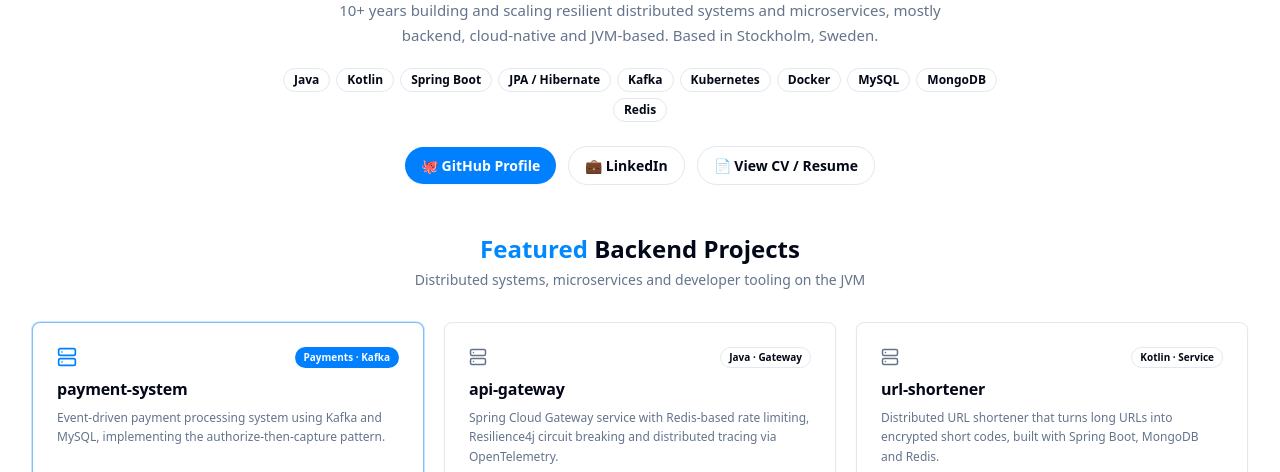
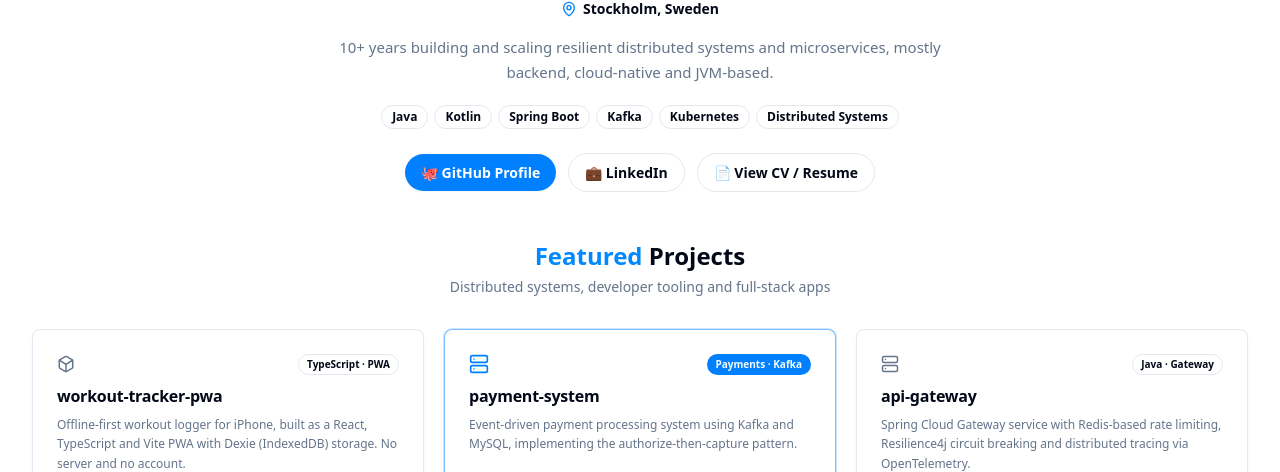
Before and after one commit to imkulwant/imkulwant.github.io, a plain HTML site: page index.html in a window 1280 px wide. Shown: the part 219-691 px from the top of the page. Drawn offline with Linux system fonts and the light colour scheme; no server answers.

Commit message:
feat: feature workout tracker and trim hero skills
Adds the workout tracker PWA as the first featured project, since it is
the one shipped product among the side projects.

Cuts the hero skill chips to six market-relevant terms so recruiters see
the core stack at a glance, moves the location into its own line with a
pin icon, and renames the section to "Featured Projects" now that it is
no longer backend-only.

```diff
--- a/index.html
+++ b/index.html
@@ -119,6 +119,12 @@
   }
   .hero h1 { font-size: 36px; line-height: 40px; font-weight: 800; letter-spacing: -0.025em; margin-bottom: 1rem; }
   @media (min-width: 640px) { .hero h1 { font-size: 48px; line-height: 1; } }
+  .location {
+    display: inline-flex; align-items: center; gap: 0.375rem;
+    font-size: 14px; font-weight: 600; color: var(--foreground);
+    margin-bottom: 1rem;
+  }
+  .location svg { color: var(--primary); }
   .hero-bio { font-size: 15px; color: var(--muted-foreground); max-width: 40rem; margin: 0 auto 1.25rem; line-height: 1.65; }
   .stack-chips { display: flex; flex-wrap: wrap; justify-content: center; gap: 0.375rem; margin-bottom: 1.5rem; }
   .chip {
@@ -280,21 +286,18 @@
     <div class="hero">
       <div class="badge-hero"><span>⚙️ Backend &amp; Distributed Systems Engineer</span></div>
       <h1>Kulwant Singh</h1>
+      <div class="location"><svg class="icon" data-icon="pin" width="16" height="16"></svg><span>Stockholm, Sweden</span></div>
       <p class="hero-bio">
         10+ years building and scaling resilient distributed systems and microservices,
-        mostly backend, cloud-native and JVM-based. Based in Stockholm, Sweden.
+        mostly backend, cloud-native and JVM-based.
       </p>
       <div class="stack-chips">
         <span class="chip">Java</span>
         <span class="chip">Kotlin</span>
         <span class="chip">Spring Boot</span>
-        <span class="chip">JPA / Hibernate</span>
         <span class="chip">Kafka</span>
         <span class="chip">Kubernetes</span>
-        <span class="chip">Docker</span>
-        <span class="chip">MySQL</span>
-        <span class="chip">MongoDB</span>
-        <span class="chip">Redis</span>
+        <span class="chip">Distributed Systems</span>
       </div>
       <div class="hero-actions">
         <a href="https://github.com/imkulwant" target="_blank" rel="noopener" class="btn-pill primary"><span>🐙 GitHub Profile</span></a>
@@ -306,11 +309,29 @@
     <!-- Featured projects -->
     <section id="projects" class="section">
       <div class="section-head">
-        <h2><span class="blue">Featured</span> Backend Projects</h2>
-        <p>Distributed systems, microservices and developer tooling on the JVM</p>
+        <h2><span class="blue">Featured</span> Projects</h2>
+        <p>Distributed systems, developer tooling and full-stack apps</p>
       </div>
 
       <div class="grid">
+        <div class="card">
+          <div>
+            <div class="card-head">
+              <div class="card-top">
+                <svg class="icon" data-icon="box" width="18" height="18"></svg>
+                <span class="tag">TypeScript · PWA</span>
+              </div>
+              <h3>workout-tracker-pwa</h3>
+            </div>
+            <div class="card-body">
+              <p>Offline-first workout logger for iPhone, built as a React, TypeScript and Vite PWA with Dexie (IndexedDB) storage. No server and no account.</p>
+            </div>
+          </div>
+          <div class="card-foot">
+            <a href="https://github.com/imkulwant/workout-tracker-pwa" target="_blank" rel="noopener" class="card-link"><svg class="icon" data-icon="external" width="14" height="14"></svg>View on GitHub</a>
+          </div>
+        </div>
+
         <div class="card featured">
           <div>
             <div class="card-head">
@@ -483,6 +504,7 @@
     star: '<polygon points="12 2 15.09 8.26 22 9.27 17 14.14 18.18 21.02 12 17.77 5.82 21.02 7 14.14 2 9.27 8.91 8.26 12 2"/>',
     fork: '<circle cx="12" cy="18" r="3"/><circle cx="6" cy="6" r="3"/><circle cx="18" cy="6" r="3"/><path d="M18 9v2c0 .6-.4 1-1 1H7c-.6 0-1-.4-1-1V9"/><path d="M12 12v3"/>',
     eye: '<path d="M2 12s3-7 10-7 10 7 10 7-3 7-10 7-10-7-10-7Z"/><circle cx="12" cy="12" r="3"/>',
+    pin: '<path d="M20 10c0 4.993-5.539 10.193-7.399 11.799a1 1 0 0 1-1.202 0C9.539 20.193 4 14.993 4 10a8 8 0 0 1 16 0"/><circle cx="12" cy="10" r="3"/>',
     info: '<circle cx="12" cy="12" r="10"/><path d="M12 16v-4"/><path d="M12 8h.01"/>'
   };
   function icon(name, size) {
```
